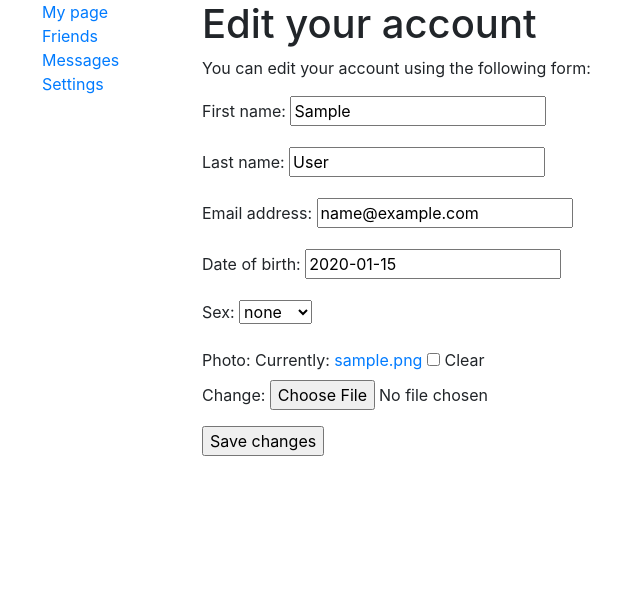
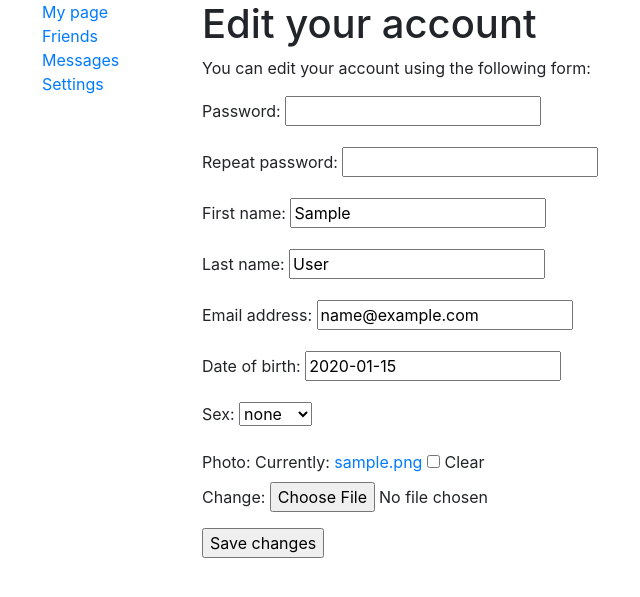
Before and after one commit to koma00/cn, a Django app: page /edit/ in a window 1280 px wide. Shown: the part 40-637 px from the top of the page, without its empty margins (133-773 px from the left). Run offline with Django 3.2, Linux system fonts and the light colour scheme; a user stored in the database is signed in; tables that the repository leaves empty hold one stand-in row (values such as "Sample post"); some libraries are stand-ins or nearby versions.

Commit message:
Added form change password in profile settings

```diff
--- a/account/forms.py
+++ b/account/forms.py
@@ -23,6 +23,21 @@ class UserRegistrationForm(forms.ModelForm):
         return cd['password2']
 
 
+class PasswordEditForm(forms.ModelForm):
+    password = forms.CharField(label='Password', widget=forms.PasswordInput)
+    password2 = forms.CharField(label='Repeat password', widget=forms.PasswordInput)
+
+    class Meta:
+        model = User
+        fields = ('password',)
+
+    def clean_password2(self):
+        cd = self.cleaned_data
+        if cd['password'] != cd['password2']:
+            raise forms.ValidationError('Password don\'t match.')
+        return cd['password2']
+
+
 class UserEditForm(forms.ModelForm):
     class Meta:
         model = User
--- a/account/templates/account/edit.html
+++ b/account/templates/account/edit.html
@@ -6,6 +6,7 @@
     <h1>Edit your account</h1>
     <p>You can edit your account using the following form:</p>
     <form action="." method="post" enctype="multipart/form-data">
+        {{ password_form.as_p }}
         {{ user_form.as_p }}
         {{ profile_form.as_p }}
         {% csrf_token %}
--- a/account/views.py
+++ b/account/views.py
@@ -3,7 +3,7 @@ from django.shortcuts import render
 from django.contrib import messages
 from django.contrib.auth import authenticate, login
 from django.contrib.auth.decorators import login_required
-from .forms import LoginForm, UserRegistrationForm, UserEditForm, ProfileEditForm
+from .forms import LoginForm, UserRegistrationForm, UserEditForm, ProfileEditForm, PasswordEditForm
 from .models import Profile
 
 
@@ -59,17 +59,20 @@ def register(request):
 @login_required
 def edit(request):
     if request.method == 'POST':
+        password_form = PasswordEditForm(instance=request.user, data=request.POST)
         user_form = UserEditForm(instance=request.user, data=request.POST)
         profile_form = ProfileEditForm(instance=request.user.profile,
                                        data=request.POST,
                                        files=request.FILES)
-        if user_form.is_valid() and profile_form.is_valid():
+        if password_form.is_valid() and user_form.is_valid() and profile_form.is_valid():
+            request.user.set_password(password_form.cleaned_data['password'])
             user_form.save()
             profile_form.save()
             messages.success(request, 'Profile updated successfully')
         else:
             messages.error(request, 'Error updating your profile')
     else:
+        password_form = PasswordEditForm(instance=request.user)
         user_form = UserEditForm(instance=request.user)
         profile_form = ProfileEditForm(instance=request.user.profile)
-    return render(request, 'account/edit.html', {'user_form': user_form, 'profile_form': profile_form})
+    return render(request, 'account/edit.html', {'password_form': password_form, 'user_form': user_form, 'profile_form': profile_form})
```
